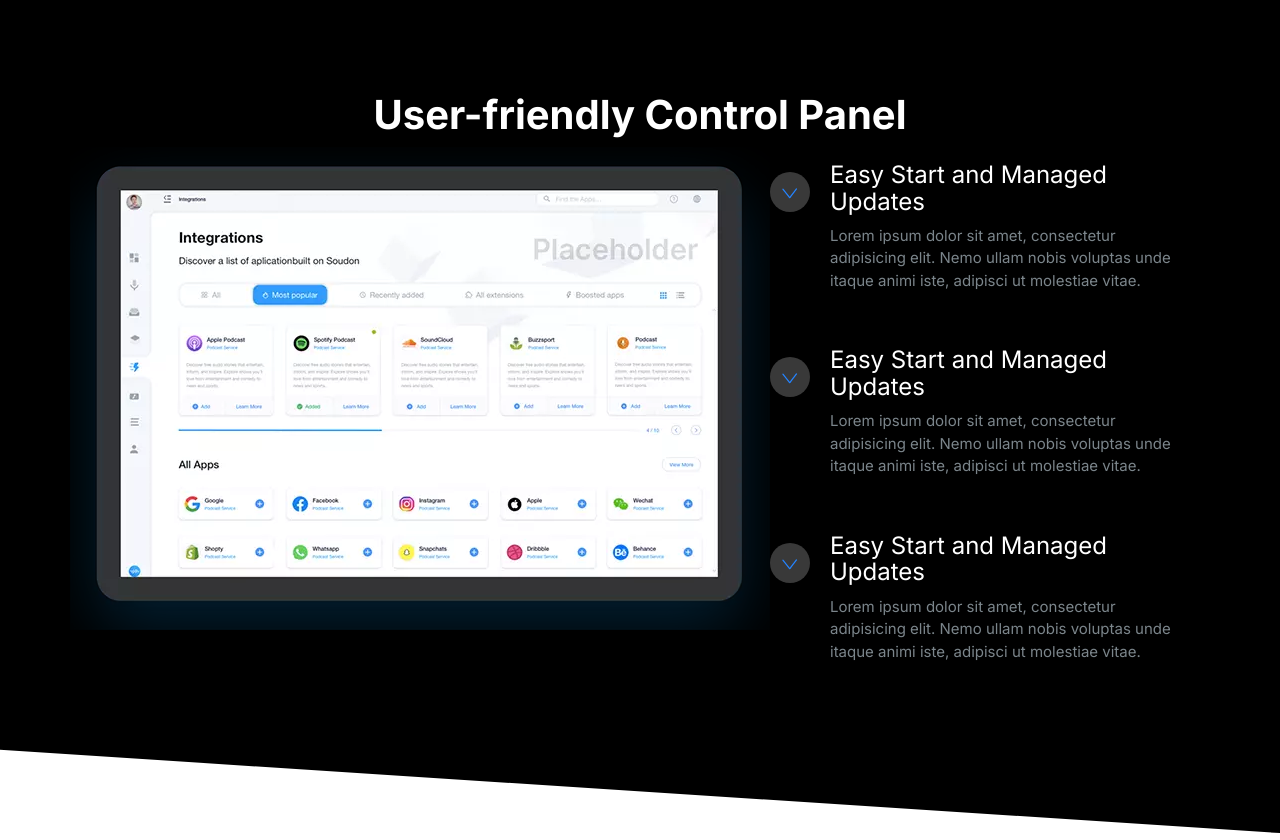
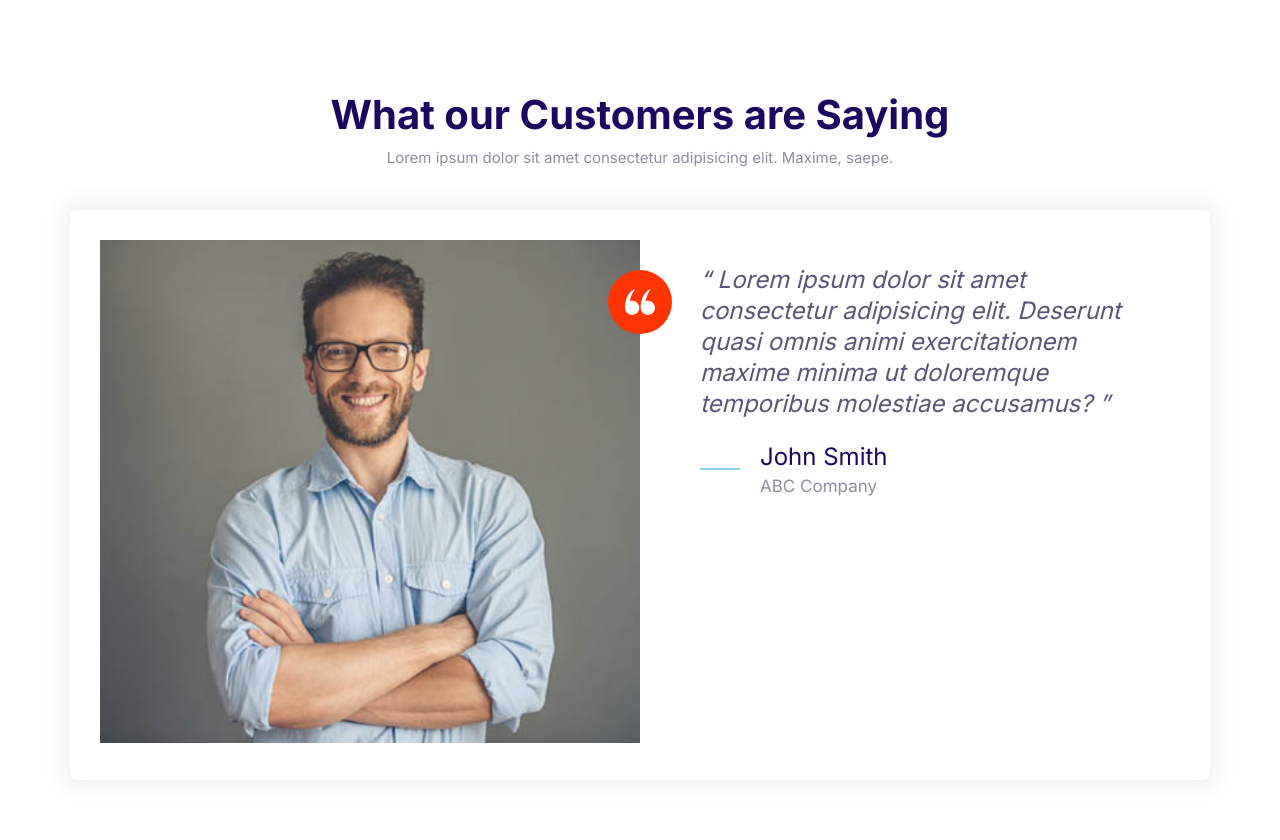
Before and after one commit to kiestonguidry/Flagstaff-Boulders, a plain HTML site: page index.html in a window 1280 px wide. Drawn offline with Linux system fonts and the light colour scheme.

Commit message:
made testimonial block

```diff
--- a/css/styles.css
+++ b/css/styles.css
@@ -615,6 +615,7 @@ a {
 
 .block__header {
   text-align: center;
+  margin-bottom: 4rem;
 }
 
 .block__heading {
--- a/index.html
+++ b/index.html
@@ -16,67 +16,50 @@
   </head>
 
   <body>
-    <section class="block block--dark block--skewed-right .block-showcase">
+    <section class="block">
       <header class="block__header">
-        <h2>User-friendly Control Panel</h2>
+        <h2>What our Customers are Saying</h2>
+        <p>
+          Lorem ipsum dolor sit amet consectetur adipisicing elit. Maxime,
+          saepe.
+        </p>
       </header>
-      <div class="container grid grid--1x2">
-        <picture class="block-showcase__image">
-          <source
-            type="image/webp"
-            srcset="images/ipad.webp 1x, images/ipad2x.webp 2x"
+      <div class="container">
+        <div class="card testimonial">
+          <div class="grid grid--1x2">
+            <div class="testimonial__image">
+              <img
+                src="images/testimonial.jpg"
+                alt="A Happy, smiling customer"
               />
-          <source
-            type="image/png"
-            srcset="images/ipad.png 1x, images/ipad2x.png 2x"
-          />
-          <img class="block-showcase__image" src="images/ipad.png" alt="" />
-        </picture>
-        <ul class="list">
-          <li>
+              <span class="icon-container icon-container--accent">
+                <svg class="icon icon--white icon--small">
+                  <use xlink:href="images/sprite.svg#quotes"></use>
+                </svg>
+              </span>
+            </div>
+            <blockquote class="quote">
+              <p class="quote__text">
+                Lorem ipsum dolor sit amet consectetur adipisicing elit.
+                Deserunt quasi omnis animi exercitationem maxime minima ut
+                doloremque temporibus molestiae accusamus?
+              </p>
+              <footer>
                 <div class="media">
                   <div class="media__image">
-                <svg class="icon icon--primary">
-                  <use xlink:href="images/sprite.svg#chevron"></use>
+                    <svg class="icon icon--primary quote__line">
+                      <use xlink:href="images/sprite.svg#line"></use>
                     </svg>
                   </div>
                   <div class="media__body">
-                <h3 class="media__title">Easy Start and Managed Updates</h3>
-                <p>
-                  Lorem ipsum dolor sit amet, consectetur adipisicing elit. Nemo
-                  ullam nobis voluptas unde itaque animi iste, adipisci ut
-                  molestiae vitae.
-                </p>
+                    <h3 class="media__title quote__author">John Smith</h3>
+                    <p class="quote__company">ABC Company</p>
                   </div>
                 </div>
-          </li>
-          <li> <div class="media">
-            <div class="media__image">
-              <svg class="icon icon--primary">
-                <use xlink:href="images/sprite.svg#chevron"></use>
-              </svg>
+              </footer>
+            </blockquote>
           </div>
-            <div class="media__body">
-              <h3 class="media__title">Easy Start and Managed Updates</h3>
-              <p>
-                Lorem ipsum dolor sit amet, consectetur adipisicing elit. Nemo
-                ullam nobis voluptas unde itaque animi iste, adipisci ut
-                molestiae vitae.
-              </p></li>
-          <li> <div class="media">
-            <div class="media__image">
-              <svg class="icon icon--primary">
-                <use xlink:href="images/sprite.svg#chevron"></use>
-              </svg>
         </div>
-            <div class="media__body">
-              <h3 class="media__title">Easy Start and Managed Updates</h3>
-              <p>
-                Lorem ipsum dolor sit amet, consectetur adipisicing elit. Nemo
-                ullam nobis voluptas unde itaque animi iste, adipisci ut
-                molestiae vitae.
-              </p></li>
-        </ul>
       </div>
     </section>
   </body>
```
Also changed, not shown: Components/testimonialblock.html (added, +42 -0 lines). Lines whose indentation alone changed are shown as unchanged.
